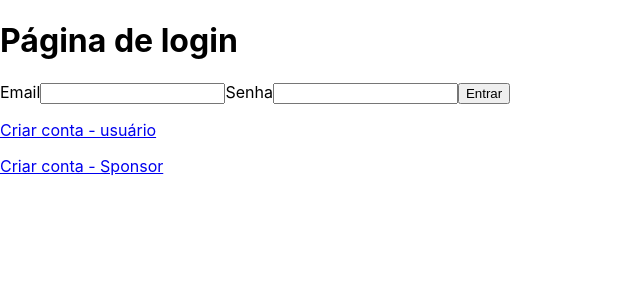
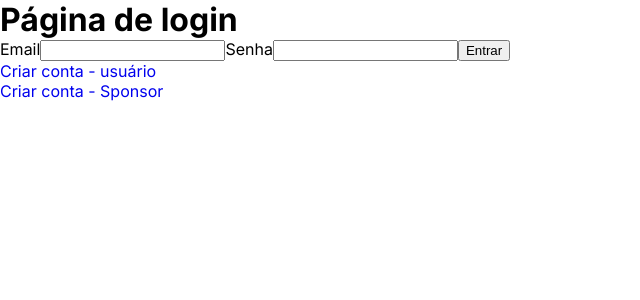
Before and after one commit to francisko-rezende/transmeet-web-js, a React (Create React App) app: page / in a window 1280 px wide. Shown: the top 300 px of the page, without its empty margins (0-640 px from the left). Built offline with nearby package versions, Linux system fonts and the light colour scheme.

Commit message:
feat: implement theme and global styles using styled components

```diff
--- a/public/index.html
+++ b/public/index.html
@@ -1,15 +1,16 @@
 <!DOCTYPE html>
 <html lang="en">
+
 <head>
   <meta charset="utf-8" />
   <link rel="icon" href="%PUBLIC_URL%/favicon.ico" />
   <meta name="viewport" content="width=device-width, initial-scale=1" />
   <meta name="theme-color" content="#000000" />
-    <meta
-      name="description"
-      content="Web site created using create-react-app"
-    />
+  <meta name="description" content="Web site created using create-react-app" />
   <link rel="apple-touch-icon" href="%PUBLIC_URL%/logo192.png" />
+  <link rel="preconnect" href="https://fonts.googleapis.com">
+  <link rel="preconnect" href="https://fonts.gstatic.com" crossorigin>
+  <link href="https://fonts.googleapis.com/css2?family=Inter:wght@400;500;600;700;800&family=Mulish:ital@1&display=swap" rel="stylesheet">
   <!--
       manifest.json provides metadata used when your web app is installed on a
       user's mobile device or desktop. See https://developers.google.com/web/fundamentals/web-app-manifest/
@@ -26,6 +27,7 @@
     -->
   <title>React App</title>
 </head>
+
 <body>
   <noscript>You need to enable JavaScript to run this app.</noscript>
   <div id="root"></div>
@@ -40,4 +42,5 @@
       To create a production bundle, use `npm run build` or `yarn build`.
     -->
 </body>
+
 </html>
--- a/src/index.js
+++ b/src/index.js
@@ -5,13 +5,19 @@ import App from "./App";
 import reportWebVitals from "./reportWebVitals";
 import Navigation from "./routes";
 import { UserStorage } from "./components/UserContext/UserContext";
+import { ThemeProvider } from "styled-components";
+import { theme } from "./styles/theme";
+import { GlobalStyles } from "./styles/GlobalStyles";
 
 const root = ReactDOM.createRoot(document.getElementById("root"));
 root.render(
   <React.StrictMode>
-    <UserStorage>
-      <Navigation />
-    </UserStorage>
+    <ThemeProvider theme={theme}>
+      <UserStorage>
+        <Navigation />
+      </UserStorage>
+      <GlobalStyles />
+    </ThemeProvider>
   </React.StrictMode>
 );
 
--- /dev/null
+++ b/src/styles/GlobalStyles.js
@@ -0,0 +1,39 @@
+import { createGlobalStyle } from "styled-components";
+
+export const GlobalStyles = createGlobalStyle`
+  body,
+p,
+h1,
+h2,
+h3,
+ul,
+li,
+blockquote{
+  padding: 0;
+  margin: 0;
+}
+
+
+* {
+  box-sizing: border-box;
+  transition: .2s;
+}
+
+body {
+  font-family: ${({ theme }) => theme.font.family};
+}
+
+li {
+  list-style: none;
+}
+
+a {
+  text-decoration: none;
+}
+
+img {
+  max-width: 100%;
+  display: block;
+}
+
+`;
--- /dev/null
+++ b/src/styles/theme.js
@@ -0,0 +1,74 @@
+export const theme = {
+  colors: {
+    primaryColor: {
+      primary: "#185AA1",
+      primaryDark: "#1F478B",
+      primaryLight: "#2588C9",
+      primaryLighter: "#99D6F1",
+    },
+    secondaryColor: {
+      secondary: "#BB4981",
+      secondaryDark: "#8B426E",
+      secondaryLight: "#CA5FA0",
+      secondaryLighter: "#F7C2D2",
+    },
+    statusColor: {
+      success: "#28A745",
+      error: "#DC3545",
+      warning: "#FFC107",
+      info: "#30BEDD",
+    },
+    neutralColors: {
+      gray: "#CFD2D4",
+      grayLight: "#E1E3E6",
+      grayLighter: "#F5F8FA",
+      grayDark: "#909599",
+      grayDarker: "#57667A",
+    },
+    typographyColors: {
+      black: "#152536",
+      gray: "#68717A",
+      grayLight: "#A0A4A7",
+      white: "#FFFFFF",
+    },
+    backgroundColor: { lightVersion: "#F8F9FA", darkVersion: "#343A40" },
+  },
+  grid: {
+    container: "1170px",
+    gutter: "30px",
+  },
+  font: {
+    weight: {
+      regular: 400,
+      medium: 500,
+      semiBold: 600,
+      bold: 700,
+      extraBold: 800,
+    },
+    family:
+      "'Inter', -apple-system, BlinkMacSystemFont, 'Segoe UI', Roboto, Oxygen, Ubuntu, Cantarell, 'Open Sans', 'Helvetica Neue', sans-serif",
+    sizes: {
+      1: "10px",
+      2: "12px",
+      3: "14px",
+      4: "16px",
+      5: "17px",
+      6: "20px",
+      7: "21px",
+      8: "24px",
+      9: "28px",
+      10: "32px",
+      11: "40px",
+    },
+  },
+  border: {
+    radius: "24px",
+  },
+  layers: {
+    base: 10,
+    menu: 20,
+    overlay: 30,
+    modal: 40,
+    alwaysOnTop: 50,
+  },
+};
```
Lines whose indentation alone changed are shown as unchanged.
